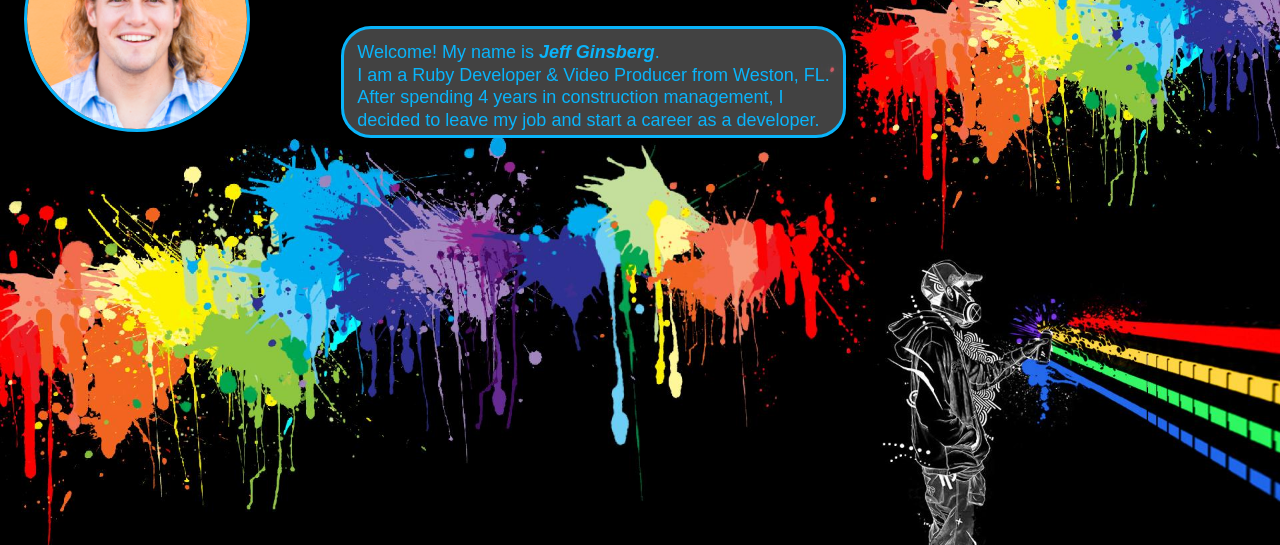
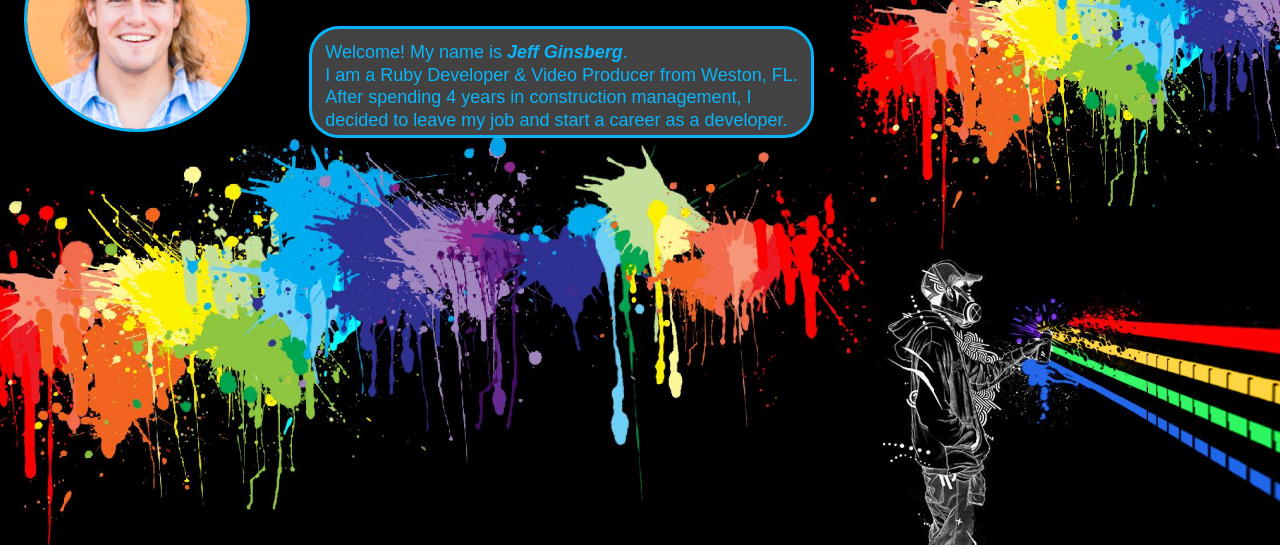
Before and after one commit to the-ginsberg/the-ginsberg_server, a plain HTML site: page public/index.html in a window 1280 px wide. Shown: the part 128-673 px from the top of the page. Drawn offline with Linux system fonts and the light colour scheme.

Commit message:
website fix

```diff
--- a/public/css/stylesheet.css
+++ b/public/css/stylesheet.css
@@ -46,7 +46,7 @@ font-family: 'Audiowide', cursive;
 }
 
 .extendedbio {
-  margin: 8em -15em;
+  margin: 8em -17em;
   padding: .8em;
   height: 5em;
   float: left;
```
Also changed, not shown: public/index.html (+1 -0 lines).
